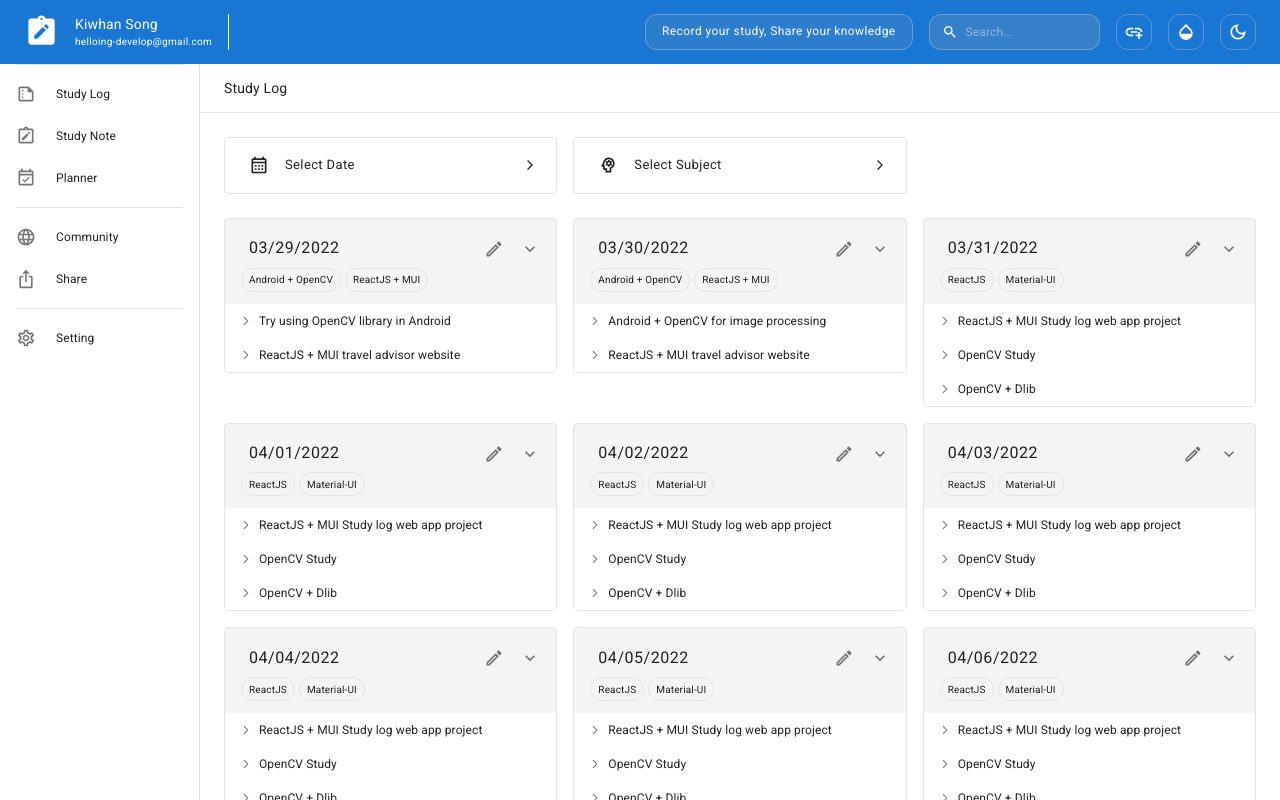
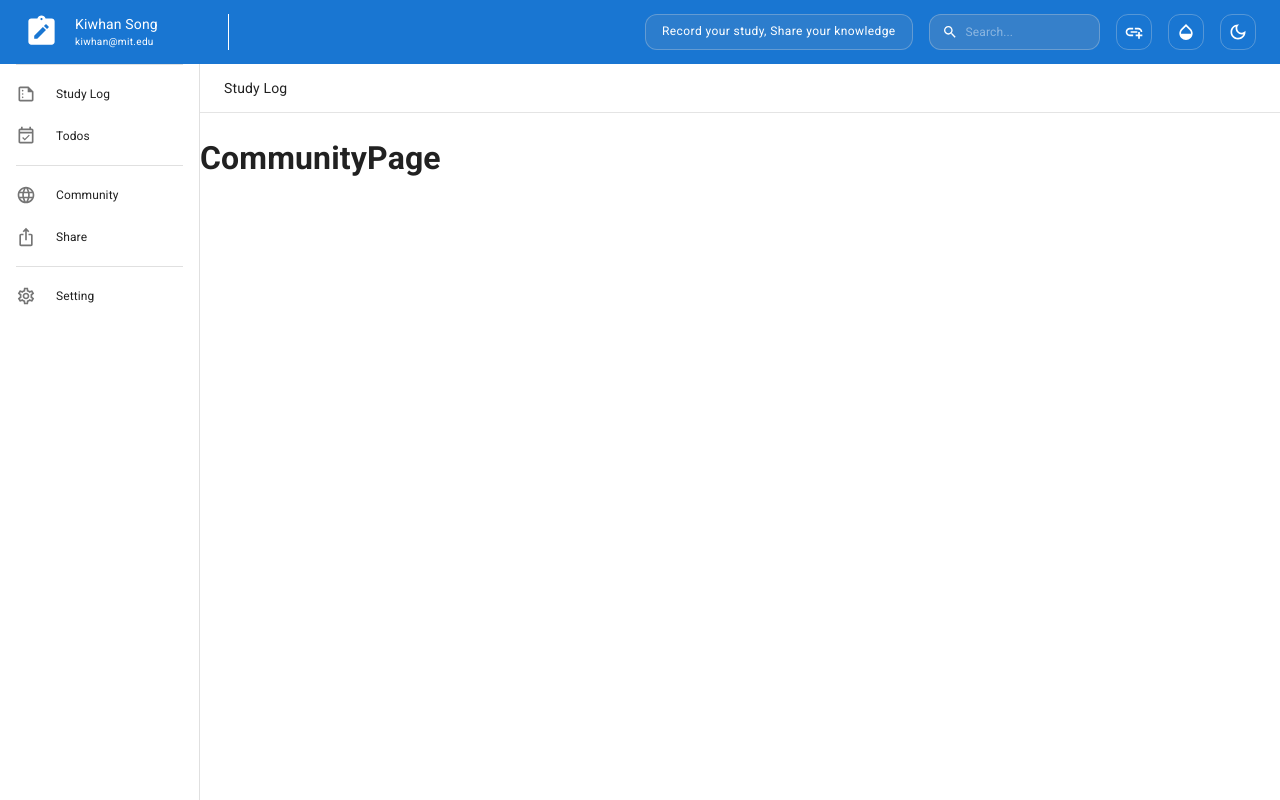
Before and after one commit to kwsong0113/study-log, a React (Create React App) app: page /community in a window 1280 px wide. Built offline with nearby package versions, Linux system fonts and the light colour scheme.

Commit message:
Implement dynamic routing using react-router-dom

```diff
--- a/src/App.js
+++ b/src/App.js
@@ -1,11 +1,19 @@
 import React, { useState, useMemo } from 'react';
+import { BrowserRouter as Router, Routes, Route, Outlet, Navigate } from 'react-router-dom';
 import { createTheme, ThemeProvider } from '@mui/material/styles';
+
 import CssBaseline from '@mui/material/CssBaseline';
 import Box from '@mui/material/Box';
+
 import Topbar from './components/Topbar';
 import Header from './components/Header';
-import Content from './components/Content';
 import CustomThemePalette from './components/CustomThemePalette';
+
+import HomePage from './pages/HomePage';
+import CommunityPage from './pages/CommunityPage';
+import StudyLogPage from './pages/StudyLogPage';
+import TodosPage from './pages/TodosPage';
+import ErrorPage from './pages/ErrorPage';
 
 
 export const drawerWidth = 200;
@@ -23,6 +31,18 @@ const getDesignTokens = (mode, themeValue) => ({
   }
 });
 
+const LayoutWithNavbar = () => {
+	return (
+		<Box sx = {{ display: 'flex', flexDirection: 'column', height: '100vh' }}>
+			<Topbar />
+			<Header />
+			<Box sx = {{ ml: [0, `${drawerWidth}px`], overflow: 'auto', display: 'flex', flexDirection: 'column' }}>
+				<Outlet />
+			</Box>
+		</Box>
+	);
+}
+
 const App = () => {
 	const [mode, setMode] = useState('light');
 	const [themeValue, setThemeValue] = useState('blue');
@@ -35,11 +55,18 @@ const App = () => {
 		<ThemeModeContext.Provider value = {{ mode, themeValue, setThemeMode }}>
 			<ThemeProvider theme = {theme}>
 				<CssBaseline />
-				<Box sx = {{ display: 'flex', flexDirection: 'column', height: '100vh' }}>
-					<Topbar />
-					<Header />
-					<Content />
-				</Box>
+				<Router>
+					<Routes>
+						<Route path = "/*" element = {<LayoutWithNavbar />}>
+							<Route path = "studylog/:id" element = {<StudyLogPage />} />
+							<Route path = "community" element = {<CommunityPage />} />
+							<Route path = "todos/:id" element = {<TodosPage />} />
+							{/*<Route path = "*" element = {<Navigate replace to = "/" />} />*/}
+							<Route path = "*" element = {<ErrorPage />} />
+						</Route>
+						<Route path = "/" element = {<HomePage />} />
+					</Routes>
+				</Router>
 		  </ThemeProvider>
 	  </ThemeModeContext.Provider>
 	);
--- a/src/components/DatePickerDialog.js
+++ b/src/components/DatePickerDialog.js
@@ -1,9 +1,9 @@
 import React, { useState, useEffect } from 'react';
 import Dialog from '@mui/material/Dialog';
 import TextField from '@mui/material/TextField';
-import AdapterDateFns from '@mui/lab/AdapterDateFns';
-import LocalizationProvider from '@mui/lab/LocalizationProvider';
-import StaticDatePicker from '@mui/lab/StaticDatePicker';
+import { AdapterDateFns } from '@mui/x-date-pickers/AdapterDateFns';
+import { LocalizationProvider } from '@mui/x-date-pickers/LocalizationProvider';
+import { StaticDatePicker } from '@mui/x-date-pickers/StaticDatePicker';
 
 const DatePickerDialog = ({ onClose, open, onDateChange, shouldDisableDate, minDate }) => {
 	 const [value, setValue] = React.useState(new Date());
--- a/src/components/LeftDrawer.js
+++ b/src/components/LeftDrawer.js
@@ -1,4 +1,6 @@
 import React, { useState, useContext, useMemo } from 'react';
+import { Link } from 'react-router-dom';
+
 import Box from '@mui/material/Box';
 import Toolbar from '@mui/material/Toolbar';
 import Divider from '@mui/material/Divider';
@@ -18,8 +20,7 @@ import { styled } from '@mui/material/styles';
 
 import { ThemeModeContext } from '../App';
 import ThemeModeDialog from './ThemeModeDialog';
-
-
+import StyledLink from './StyledLink';
 
 const LeftDrawer = ({ always }) => {
   const [dialogOpen, setDialogOpen] = useState(false);
@@ -36,12 +37,11 @@ const LeftDrawer = ({ always }) => {
 
   const list = useMemo(() => ([
     [
-      { label: 'Study Log', icon: <SummarizeOutlinedIcon fontSize = "small" /> },
-      { label: 'Study Note', icon: <NoteAltOutlinedIcon fontSize = "small" /> },
-      { label: 'Planner', icon: <EventAvailableOutlinedIcon fontSize = "small" /> },
+      { label: 'Study Log', icon: <SummarizeOutlinedIcon fontSize = "small" />, link: "/studylog/helloing-develop" },
+      { label: 'Todos', icon: <EventAvailableOutlinedIcon fontSize = "small" />, link: "/todos/helloing-develop" },
     ],
     [
-      { label: 'Community', icon: <LanguageOutlinedIcon fontSize = "small" /> },
+      { label: 'Community', icon: <LanguageOutlinedIcon fontSize = "small" />, link: "/community" },
       { label: 'Share', icon: <IosShareOutlinedIcon fontSize = "small" /> },
     ],
     [
@@ -62,14 +62,23 @@ const LeftDrawer = ({ always }) => {
             <Divider variant = "middle" />
             <List>
               {
-                subList.map(({ label, icon, onClick }) => (
-                  <ListItem button key={label} disableRipple onClick = {onClick} >
-                    <ListItemIcon sx = {{ minWidth: '40px' }}>
-                      {icon}
-                    </ListItemIcon>
-                    <ListItemText primary={label} primaryTypographyProps = {{ fontSize: 12 }} sx = {{ ml: 0 }} />
-                  </ListItem>
-                ))
+                subList.map(({ label, icon, onClick, link }) => {
+                  const item = (
+                    <ListItem button disableRipple onClick = {onClick} >
+                      <ListItemIcon sx = {{ minWidth: '40px' }}>
+                        {icon}
+                      </ListItemIcon>
+                      <ListItemText primary={label} primaryTypographyProps = {{ fontSize: 12 }} sx = {{ ml: 0 }} />
+                    </ListItem>
+                  );
+                  if (link) {
+                    return (
+                      <StyledLink key = {label} to = {link}>{item}</StyledLink>
+                    );
+                  } else {
+                    return <React.Fragment key = {label}>{item}</React.Fragment>;
+                  }
+                })
               }
             </List>
           </React.Fragment>
--- /dev/null
+++ b/src/components/StyledLink.js
@@ -0,0 +1,14 @@
+import { styled } from '@mui/material/styles';
+import { Link } from 'react-router-dom';
+
+const StyledLink = styled(Link)({
+  textDecoration: 'none',
+  display: 'flex',
+  color: 'inherit',
+  '&:focus, &:hover, &:visited, &:link, &:active': {
+    textDecoration: 'none',
+    color: 'inherit',
+  }
+});
+
+export default StyledLink;
--- a/src/components/Topbar.js
+++ b/src/components/Topbar.js
@@ -1,4 +1,5 @@
 import React, { useState, useContext } from 'react';
+
 import AppBar from '@mui/material/AppBar';
 import Toolbar from '@mui/material/Toolbar';
 import Button from '@mui/material/Button';
@@ -16,10 +17,11 @@ import { ThemeModeContext } from '../App';
 import StyledIconButton from './StyledIconButton';
 import Search from './Search';
 import ThemeModeDialog from './ThemeModeDialog';
+import StyledLink from './StyledLink';
 
 const ColorModeButton = () => {
+	const themeModeContext = useContext(ThemeModeContext);
 	const theme = useTheme();
-	const themeModeContext = useContext(ThemeModeContext);
 	const toggleMode = () => {
 		themeModeContext.setThemeMode.setMode((previousMode) =>
 			previousMode === 'dark' ? 'light' : 'dark'
@@ -50,18 +52,21 @@ const Topbar = () => {
 		<AppBar position = "relative" sx = {{ boxShadow: 'none', zIndex: (theme) => (theme.zIndex.drawer + 1) }}>
 			<Toolbar sx = {{ display: 'flex', justifyContent: 'space-between', bgcolor: 'primary.main', color: "primary.contrastText" }}>
 				<Box sx = {{ display: 'flex', alignItems: 'center' }}>
+					<StyledLink to = "/">
 						<NoteAltIcon fontSize = "large" />
+					</StyledLink>
 					<Box sx = {{ display: ['none', 'flex'], flexDirection: 'column', justifyContent: 'center', px: 2 }}>
 						<Typography variant = "body2">
 							Kiwhan Song
 						</Typography>
-						<Typography variant = "caption" sx = {{ fontSize: 10 }} >
-							helloing-develop@gmail.com
+						<Typography variant = "caption" noWrap sx = {{ width: '137.02px', fontSize: 10 }} >
+							kiwhan@mit.edu
 						</Typography>
 					</Box>
 					<Divider orientation = "vertical" variant = "fullWidth" flexItem sx = {{ display: ['none', 'flex'], borderColor: 'primary.contrastText' }}/>
 				</Box>
 				<Box sx = {{ display: 'flex' }}>
+					<StyledLink to = "/">
 						<Typography variant = "caption"
 							sx = {{
 								display: {'xs': 'none', 'lg': 'flex'},
@@ -76,6 +81,7 @@ const Topbar = () => {
 						>
 							Record your study, Share your knowledge
 						</Typography>
+					</StyledLink>
 					<Search />
 					<Box sx = {{ display: ['none', 'flex'] }}>
 						<StyledIconButton>
--- a/src/index.js
+++ b/src/index.js
@@ -1,5 +1,17 @@
 import React from 'react';
 import ReactDOM from 'react-dom';
+import { Auth0Provider } from '@auth0/auth0-react';
+
 import App from './App';
 
-ReactDOM.render(<App />, document.getElementById('root'));
+const domain = process.env.AUTH0_DOMAIN;
+const clientId = process.env.AUTH0_CLIENT_ID;
+
+ReactDOM.render(
+	<React.StrictMode>
+		<Auth0Provider>
+			<App />
+		</Auth0Provider>
+	</React.StrictMode>,
+	document.getElementById('root')
+);
--- /dev/null
+++ b/src/pages/CommunityPage.js
@@ -0,0 +1,9 @@
+import React from 'react';
+
+const CommunityPage = () => {
+	return (
+		<h1>CommunityPage</h1>
+	);
+};
+
+export default CommunityPage;
--- /dev/null
+++ b/src/pages/ErrorPage.js
@@ -0,0 +1,9 @@
+import React from 'react';
+
+const ErrorPage = () => {
+	return (
+		<h1>Error...</h1>
+	);
+};
+
+export default ErrorPage;
--- /dev/null
+++ b/src/pages/HomePage.js
@@ -0,0 +1,9 @@
+import React from 'react';
+
+const HomePage = () => {
+	return (
+		<h1>HomePage</h1>
+	);
+};
+
+export default HomePage;
--- a/src/components/Content.js
+++ b/src/pages/StudyLogPage.js
@@ -7,9 +7,8 @@ import CalendarMonthOutlinedIcon from '@mui/icons-material/CalendarMonthOutlined
 import PsychologyOutlinedIcon from '@mui/icons-material/PsychologyOutlined';
 import ArrowForwardIosOutlinedIcon from '@mui/icons-material/ArrowForwardIosOutlined';
 import { styled } from '@mui/material/styles';
-import { drawerWidth } from '../App';
-import StudyLog from './StudyLog';
-import DatePickerDialog from './DatePickerDialog';
+import StudyLog from '../components/StudyLog';
+import DatePickerDialog from '../components/DatePickerDialog';
 
 const data = [
 	{
@@ -277,7 +276,7 @@ const StyledButton = styled((props) => (
 	},
 }));
 
-const Content = () => {
+const StudyLogPage = () => {
 	const [dialogOpen, setDialogOpen] = useState(false);
 
 	const [refDict, setRefDict] = useState({});
@@ -310,7 +309,7 @@ const Content = () => {
   }
 
 	return (
-		<Box sx = {{ ml: [0, `${drawerWidth}px`], overflow: 'auto', display: 'flex', flexDirection: 'column' }}>
+		<>
 			<Grid container spacing = {2} sx = {{ p: 3 }}>
 				<Grid item xs = {12} smd = {6} lg = {4}>
 					<StyledButton onClick = {handleClickOpen}>
@@ -329,7 +328,7 @@ const Content = () => {
 					</StyledButton>
 				</Grid>
 			</Grid>
-			<Box sx = {{ overflow: 'auto' }}>
+			<Box sx = {{ overflow: 'scroll' }}>
 				<Grid container spacing = {2} sx = {{ px: 3, pb: 3 }}>
 					{
 						data.map((dailyData) => (
@@ -341,8 +340,8 @@ const Content = () => {
 				</Grid>
 			</Box>
 			<DatePickerDialog open = {dialogOpen} onClose = {handleClose} onDateChange = {onDateChange} shouldDisableDate = {shouldDisableDate} minDate = {minDate}/>
-		</Box>
+		</>
 	);
 };
 
-export default Content;
+export default StudyLogPage;
--- /dev/null
+++ b/src/pages/TodosPage.js
@@ -0,0 +1,9 @@
+import React from 'react';
+
+const TodosPage = () => {
+	return (
+		<h1>TodosPage</h1>
+	);
+};
+
+export default TodosPage;
```
Also changed, not shown: package.json (+11 -8 lines), 2 other files (tests, documents, lock files or other folders). Lines whose indentation alone changed are shown as unchanged.
